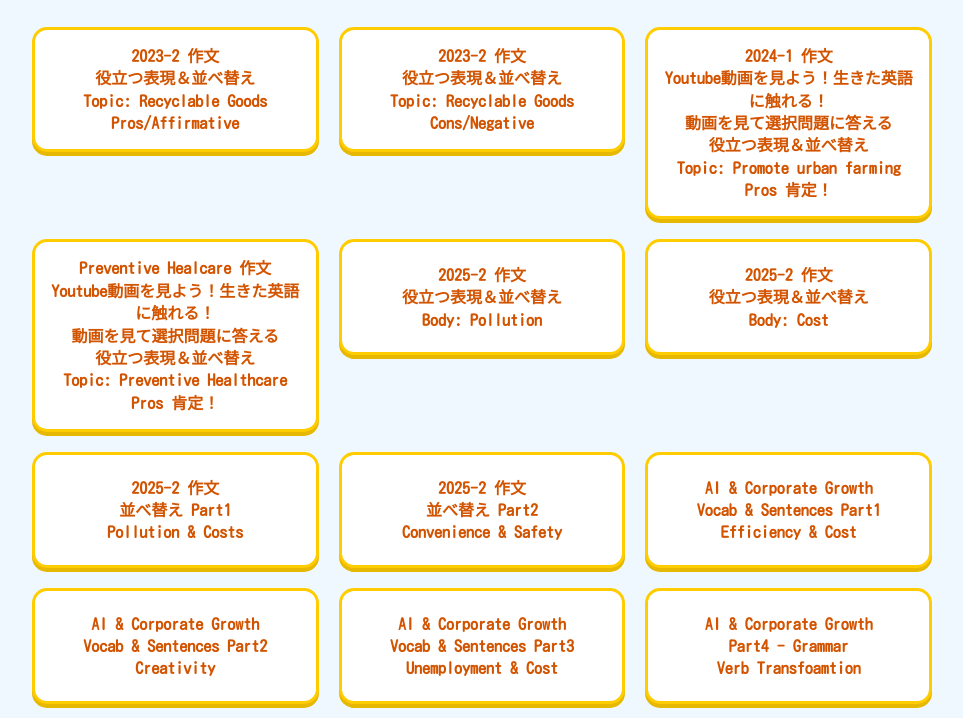
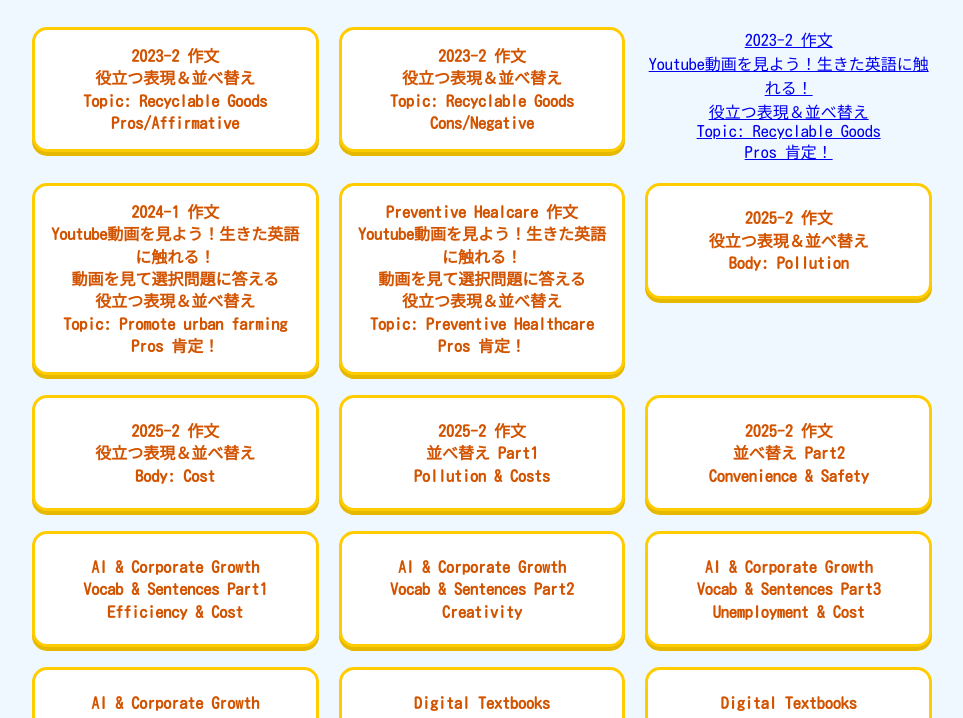
Before and after one commit to EigoStudio/Eiken-Pre1--Writing-Exercises, a plain HTML site: page index.html in a window 1280 px wide. Shown: the part 82-800 px from the top of the page, without its empty margins (158-1121 px from the left). Drawn offline with Linux system fonts and the light colour scheme.

Commit message:
Update index.html

```diff
--- a/index.html
+++ b/index.html
@@ -87,6 +87,14 @@
             <a href="2023-2-Recyclable-Goods-Cons.html">
                 2023-2 作文<br>役立つ表現＆並べ替え<br>Topic: Recyclable Goods<br>
                 Cons/Negative
+            </a>
+        </li>
+
+        <a href="2023-2-Recyclable-Goods-videobased.html">
+                2023-2 作文<br>
+            Youtube動画を見よう！生きた英語に触れる！<br>
+            役立つ表現＆並べ替え<br>Topic: Recyclable Goods<br>
+                Pros 肯定！
             </a>
         </li>
 
```
